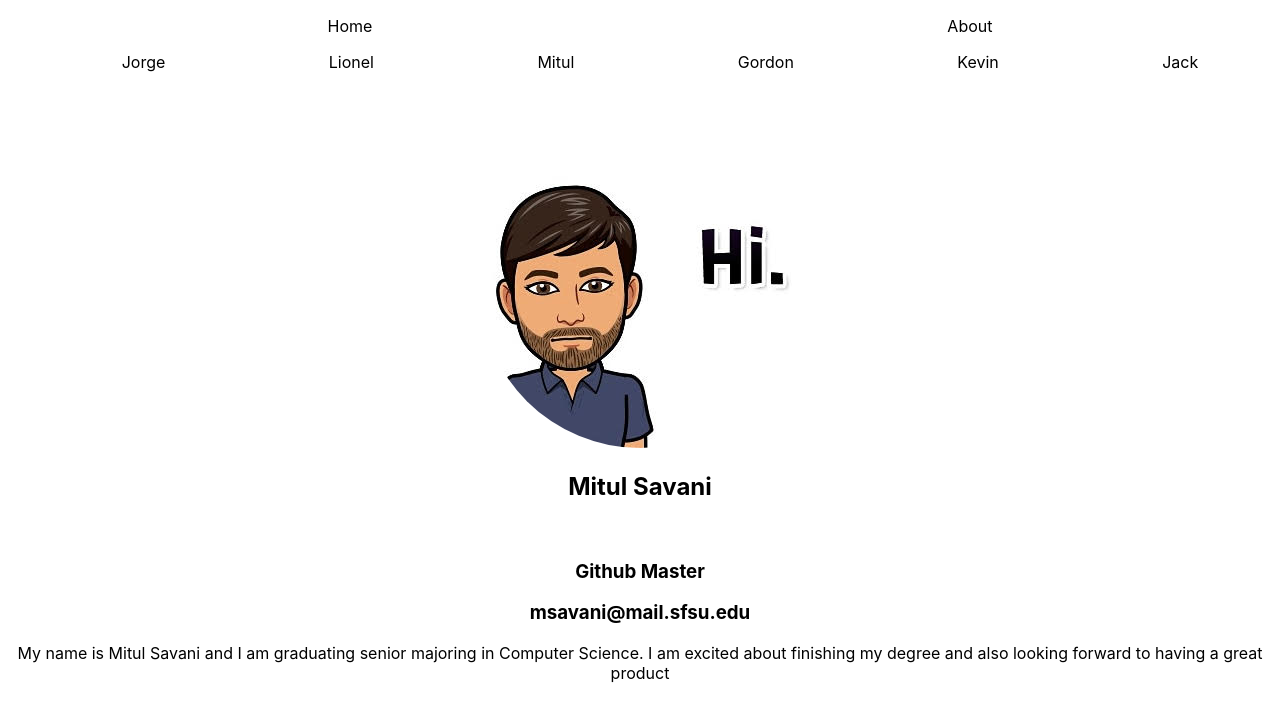
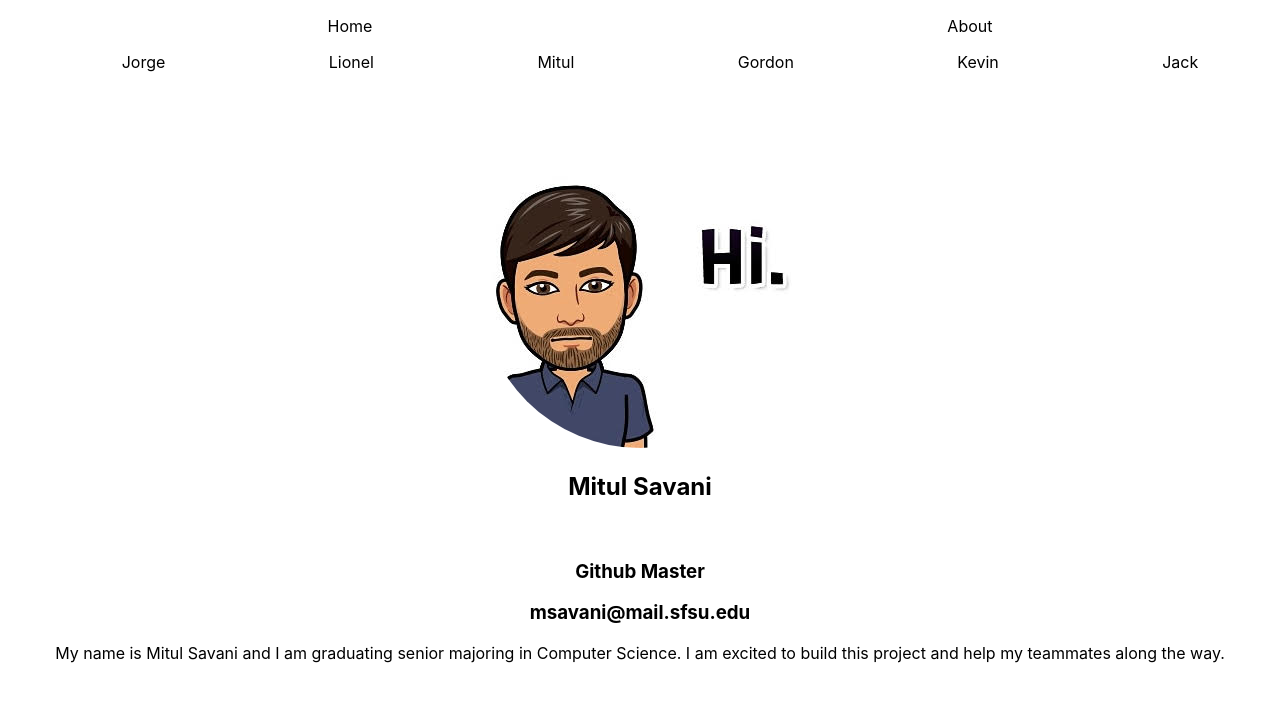
Before and after one commit to LamGordon/Unigator, a React (Create React App) app in the folder application/frontend/: page /about/mitul in a window 1280 px wide. Shown: the top 722 px of the page. Built offline with nearby package versions, Linux system fonts and the light colour scheme.

Commit message:
changed mitul desc

```diff
--- a/application/frontend/src/About/mitul.js
+++ b/application/frontend/src/About/mitul.js
@@ -14,7 +14,7 @@ const Mitul = () => {
                 <h3>Github Master</h3>
                 <h3>msavani@mail.sfsu.edu</h3>
             </div>
-            <div className='desc'>My name is Mitul Savani and I am graduating senior majoring in Computer Science. I am excited about finishing my degree and also looking forward to having a great product</div>
+            <div className='desc'>My name is Mitul Savani and I am graduating senior majoring in Computer Science. I am excited to build this project and help my teammates along the way.</div>
         </div>
     );
 };
```
